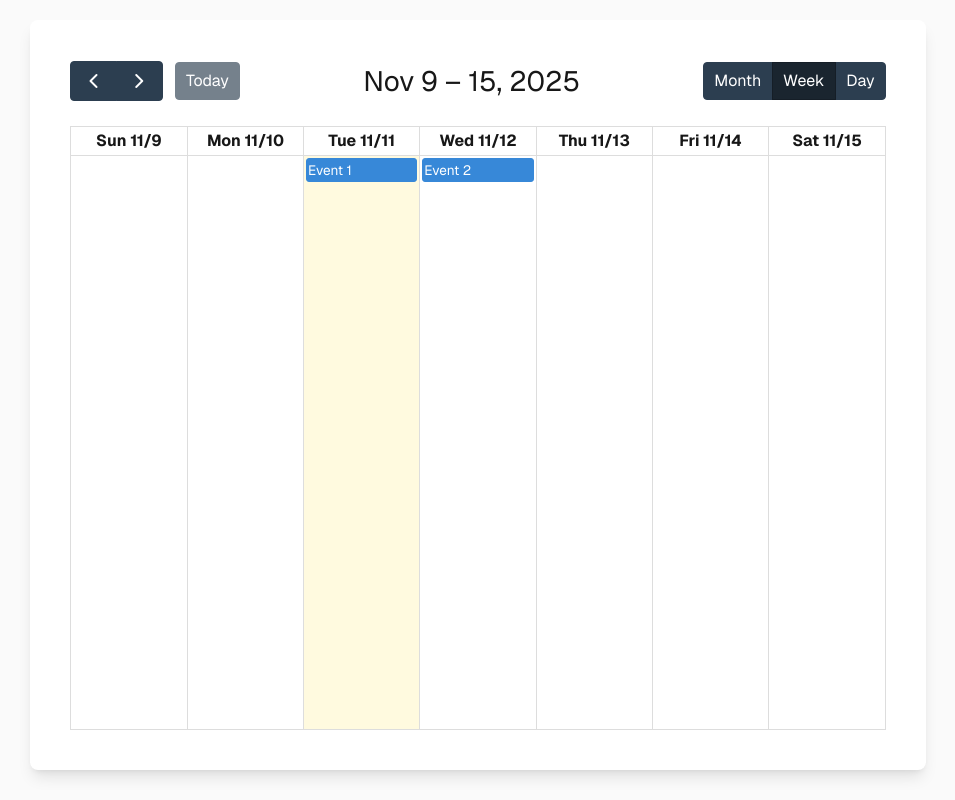
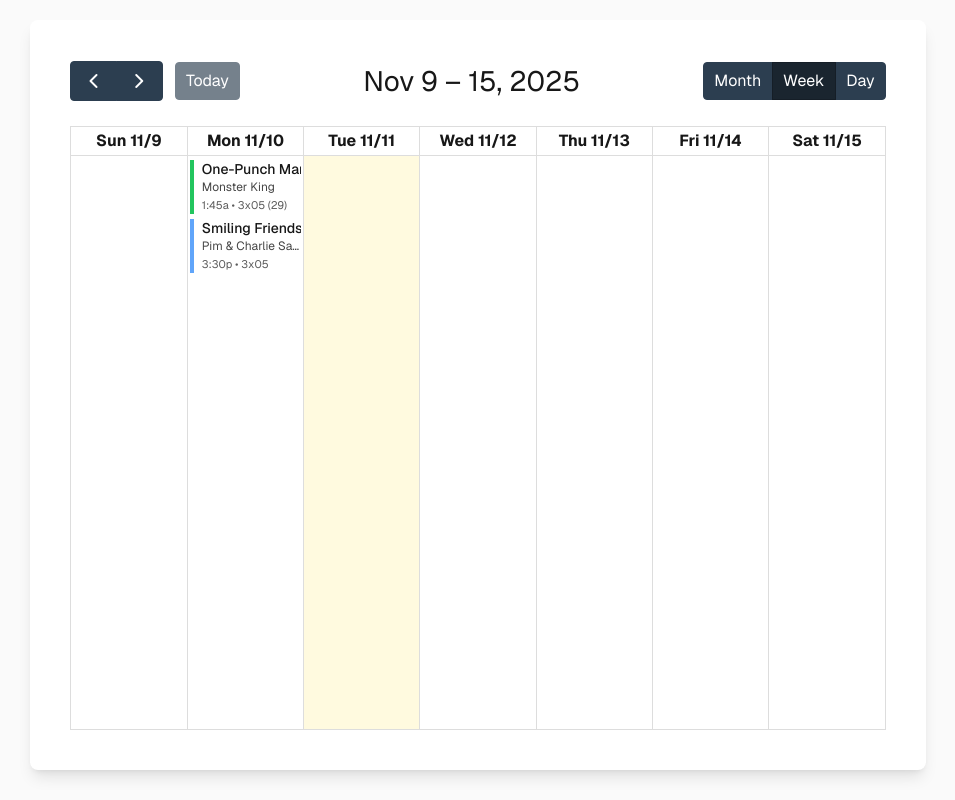
Before and after one commit to Feenerys/tvshow-calendar, a Next.js app: page / in a window 1280 px wide. Shown: the whole page, without its empty margins (162-1117 px from the left). Built offline with nearby package versions, Linux system fonts and the light colour scheme.

Commit message:
feat: add custom card for events

```diff
--- a/app/calendar.tsx
+++ b/app/calendar.tsx
@@ -1,30 +1,62 @@
-'use client';
+"use client";
 
-import FullCalendar from '@fullcalendar/react'
-import dayGridPlugin from '@fullcalendar/daygrid'
-import interactionPlugin from '@fullcalendar/interaction';
+import FullCalendar from "@fullcalendar/react";
+import dayGridPlugin from "@fullcalendar/daygrid";
+import interactionPlugin from "@fullcalendar/interaction";
 
 export default function Calendar() {
   return (
     <FullCalendar
-      plugins={[ dayGridPlugin, interactionPlugin]}
+      plugins={[dayGridPlugin, interactionPlugin]}
       initialView="dayGridWeek"
       headerToolbar={{
-        left: 'prev,next today',
-        center: 'title',
-        right: 'dayGridMonth,dayGridWeek,dayGridDay'
+        left: "prev,next today",
+        center: "title",
+        right: "dayGridMonth,dayGridWeek,dayGridDay",
       }}
-      buttonText={
-        {today: "Today",
-        month: "Month",
-        week: "Week",
-        day: "Day"
-        }
-      }
-      events ={[
-        { title: 'Event 1', date: '2025-11-11' },
-        { title: 'Event 2', date: '2025-11-12' }
+      buttonText={{ today: "Today", month: "Month", week: "Week", day: "Day" }}
+      events={[
+        {
+          title: "One-Punch Man",
+          start: "2025-11-10T01:45:00",
+          end: "2025-11-10T02:09:00",
+          extendedProps: {
+            subtitle: "Monster King",
+            meta: "3x05 (29)",
+            color: "#22c55e",
+          },
+        },
+        {
+          title: "Smiling Friends",
+          start: "2025-11-10T15:30:00",
+          end: "2025-11-10T15:41:00",
+          extendedProps: {
+            subtitle: "Pim & Charlie Save…",
+            meta: "3x05",
+            color: "#60a5fa",
+          },
+        },
       ]}
+      eventContent={(arg) => {
+        const { subtitle, meta, color } = arg.event.extendedProps;
+        return (
+          <div
+            className="pl-2 overflow-x-hidden"
+            style={{ borderLeft: `4px solid ${color || "#888"}` }}
+          >
+            <div className="text-sm font-medium leading-snug">
+              {arg.event.title}
+            </div>
+            {subtitle && (
+              <div className="text-xs opacity-80 truncate">{subtitle}</div>
+            )}
+            <div className="text-[11px] opacity-70 mt-0.5">
+              {arg.timeText}
+              {meta ? ` • ${meta}` : ""}
+            </div>
+          </div>
+        );
+      }}
     />
-  )
+  );
 }
```
